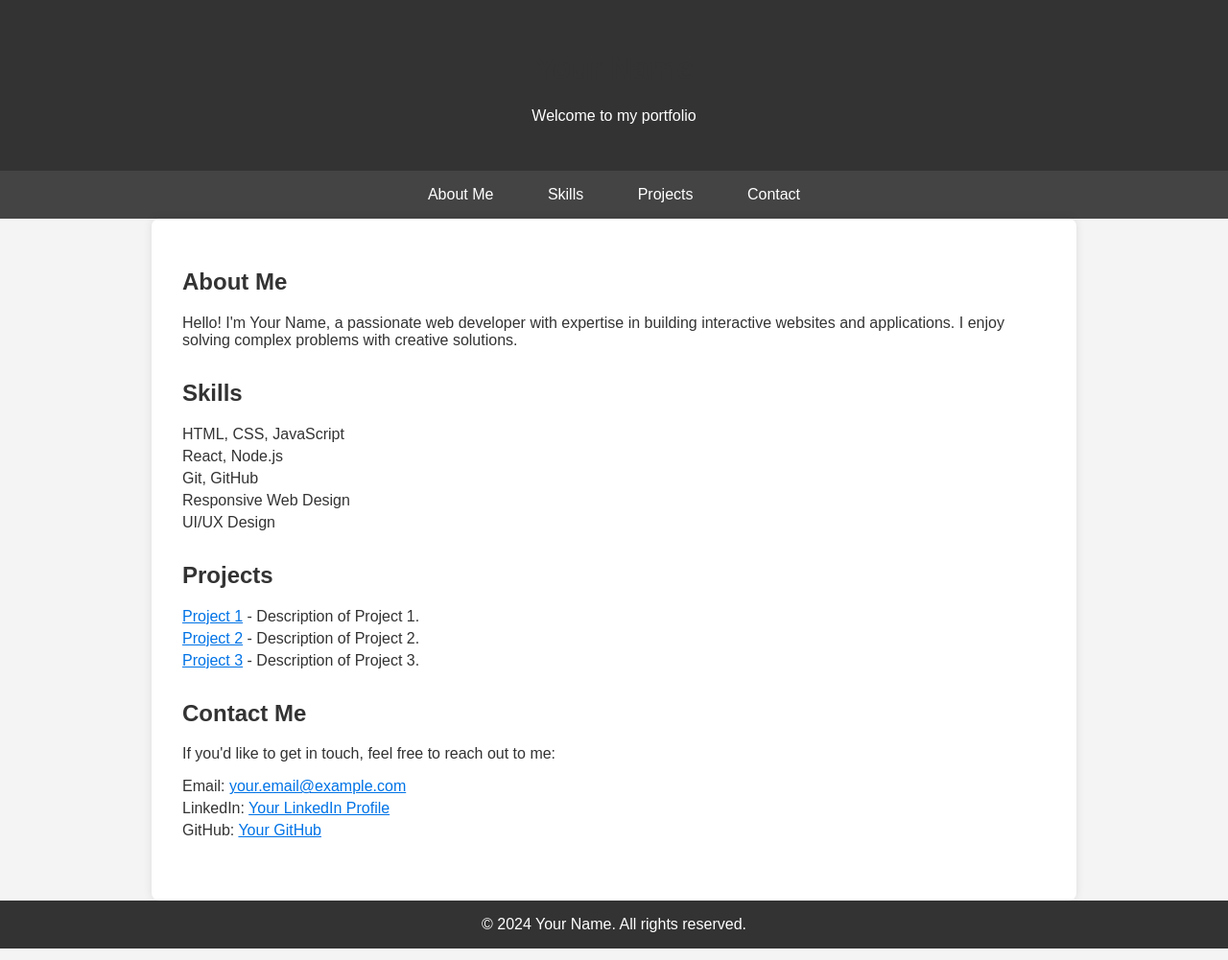
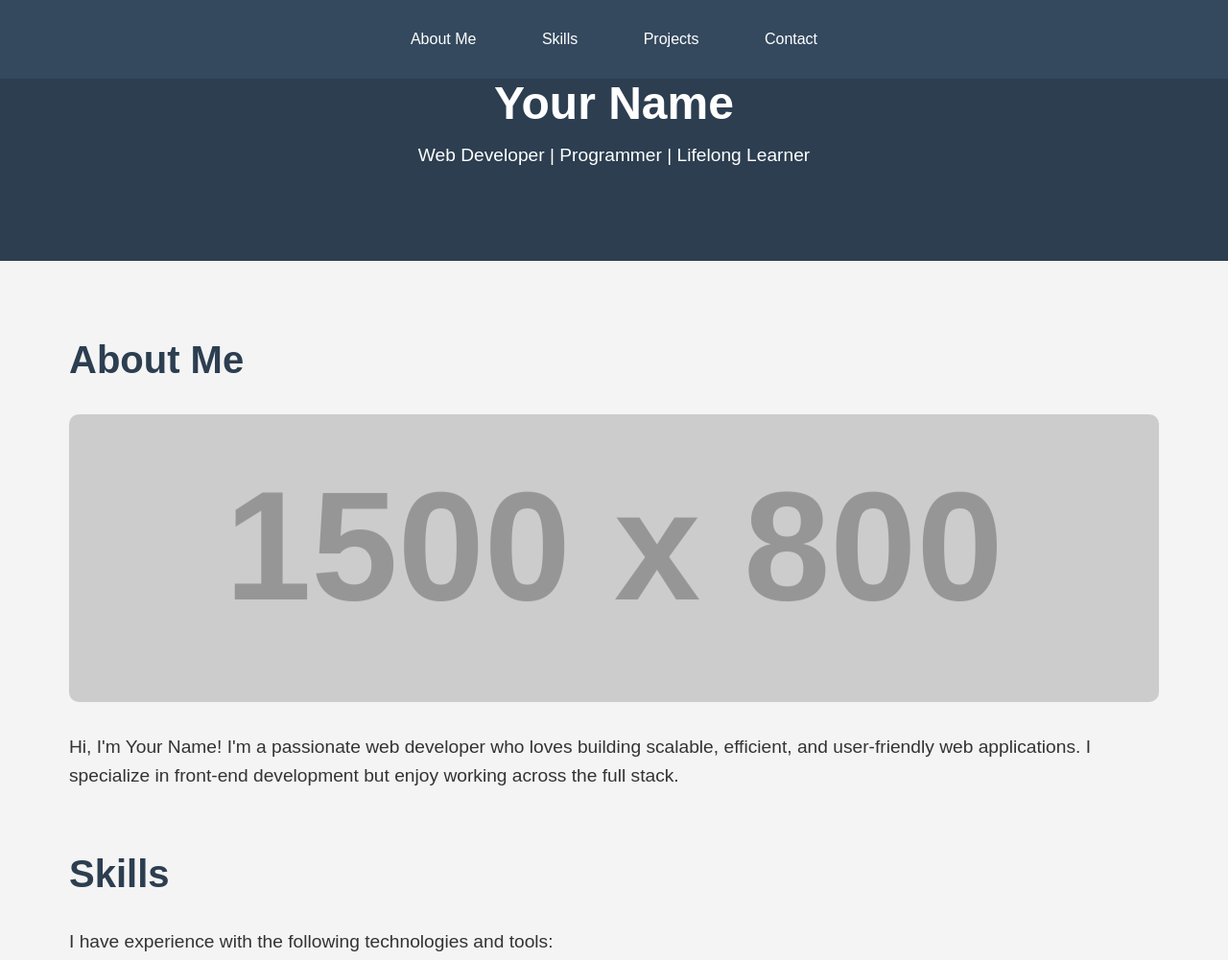
Before and after one commit to sandy0509187/sandy0509187.github.io, a plain HTML site: page index.html in a window 1280 px wide. Shown: the top 1001 px of the page at 96% size. Drawn offline with Linux system fonts and the light colour scheme; placeholder pictures from the web are drawn by us.

Commit message:
index changes

```diff
--- a/index.html
+++ b/index.html
@@ -6,92 +6,128 @@
     <title>Your Name - Portfolio</title>
     <style>
         body {
-            font-family: Arial, sans-serif;
+            font-family: 'Arial', sans-serif;
             margin: 0;
             padding: 0;
             background-color: #f4f4f4;
             color: #333;
         }
+        * {
+            box-sizing: border-box;
+        }
         header {
-            background-color: #333;
+            background-color: #2c3e50;
             color: #fff;
-            padding: 2em 0;
+            padding: 5rem 2rem;
             text-align: center;
+            font-size: 2.5rem;
+        }
+        header h1 {
+            margin: 0;
+            font-size: 3rem;
+        }
+        header p {
+            font-size: 1.2rem;
+            margin-top: 1rem;
         }
         nav {
-            background-color: #444;
+            position: fixed;
+            top: 0;
+            left: 0;
+            width: 100%;
+            background-color: #34495e;
+            padding: 1rem 0;
+            z-index: 999;
             text-align: center;
-            padding: 0.5em 0;
         }
         nav a {
             color: #fff;
             text-decoration: none;
-            padding: 0.5em 1em;
+            padding: 1rem 2rem;
             display: inline-block;
-            margin: 0 10px;
             transition: background-color 0.3s ease;
         }
         nav a:hover {
-            background-color: #555;
+            background-color: #1abc9c;
         }
         main {
-            padding: 2em;
-            max-width: 900px;
+            padding: 3rem 2rem;
+            max-width: 1200px;
             margin: 0 auto;
-            background-color: #fff;
-            border-radius: 8px;
-            box-shadow: 0 0 10px rgba(0, 0, 0, 0.1);
         }
         section {
-            margin-bottom: 2em;
+            margin-bottom: 4rem;
         }
-        h1, h2 {
-            color: #333;
+        section h2 {
+            font-size: 2.5rem;
+            color: #2c3e50;
+        }
+        section p {
+            font-size: 1.2rem;
+            line-height: 1.6;
         }
         footer {
-            background-color: #333;
+            background-color: #2c3e50;
             color: #fff;
             text-align: center;
-            padding: 1em 0;
-            position: relative;
-            width: 100%;
+            padding: 2rem 0;
+            font-size: 1rem;
         }
-        footer p {
-            margin: 0;
+        .social-links a {
+            color: #fff;
+            font-size: 1.5rem;
+            margin: 0 1rem;
+            text-decoration: none;
+            transition: color 0.3s ease;
         }
-        ul {
-            list-style-type: none;
-            padding-left: 0;
+        .social-links a:hover {
+            color: #1abc9c;
         }
-        ul li {
-            margin: 5px 0;
+        .btn {
+            background-color: #1abc9c;
+            padding: 0.8rem 2rem;
+            color: #fff;
+            text-decoration: none;
+            border-radius: 4px;
+            font-size: 1rem;
+            transition: background-color 0.3s ease;
         }
-        a {
-            color: #0073e6;
+        .btn:hover {
+            background-color: #16a085;
         }
-        a:hover {
-            text-decoration: underline;
+        .hero-image {
+            background-image: url('https://via.placeholder.com/1500x800');
+            background-size: cover;
+            background-position: center;
+            height: 300px;
+            border-radius: 10px;
+            margin-bottom: 2rem;
         }
     </style>
 </head>
 <body>
     <header>
         <h1>Your Name</h1>
-        <p>Welcome to my portfolio</p>
+        <p>Web Developer | Programmer | Lifelong Learner</p>
     </header>
+
     <nav>
         <a href="#about">About Me</a>
         <a href="#skills">Skills</a>
         <a href="#projects">Projects</a>
         <a href="#contact">Contact</a>
     </nav>
+
     <main>
         <section id="about">
             <h2>About Me</h2>
-            <p>Hello! I'm Your Name, a passionate web developer with expertise in building interactive websites and applications. I enjoy solving complex problems with creative solutions.</p>
+            <div class="hero-image"></div>
+            <p>Hi, I'm Your Name! I'm a passionate web developer who loves building scalable, efficient, and user-friendly web applications. I specialize in front-end development but enjoy working across the full stack.</p>
         </section>
+
         <section id="skills">
             <h2>Skills</h2>
+            <p>I have experience with the following technologies and tools:</p>
             <ul>
                 <li>HTML, CSS, JavaScript</li>
                 <li>React, Node.js</li>
@@ -100,26 +136,40 @@
                 <li>UI/UX Design</li>
             </ul>
         </section>
+
         <section id="projects">
             <h2>Projects</h2>
             <ul>
-                <li><a href="https://github.com/yourusername/project1" target="_blank">Project 1</a> - Description of Project 1.</li>
-                <li><a href="https://github.com/yourusername/project2" target="_blank">Project 2</a> - Description of Project 2.</li>
-                <li><a href="https://github.com/yourusername/project3" target="_blank">Project 3</a> - Description of Project 3.</li>
+                <li><a href="https://github.com/yourusername/project1" target="_blank">Project 1</a> - A brief description of Project 1.</li>
+                <li><a href="https://github.com/yourusername/project2" target="_blank">Project 2</a> - A brief description of Project 2.</li>
+                <li><a href="https://github.com/yourusername/project3" target="_blank">Project 3</a> - A brief description of Project 3.</li>
             </ul>
         </section>
+
         <section id="contact">
-            <h2>Contact Me</h2>
-            <p>If you'd like to get in touch, feel free to reach out to me:</p>
+            <h2>Contact</h2>
+            <p>If you would like to work together or get in touch, feel free to reach out to me:</p>
             <ul>
                 <li>Email: <a href="mailto:your.email@example.com">your.email@example.com</a></li>
-                <li>LinkedIn: <a href="https://www.linkedin.com/in/your-profile" target="_blank">Your LinkedIn Profile</a></li>
+                <li>LinkedIn: <a href="https://www.linkedin.com/in/your-profile" target="_blank">Your LinkedIn</a></li>
                 <li>GitHub: <a href="https://github.com/yourusername" target="_blank">Your GitHub</a></li>
             </ul>
         </section>
+
+        <div class="social-links">
+            <a href="https://twitter.com/yourusername" target="_blank">Twitter</a>
+            <a href="https://github.com/yourusername" target="_blank">GitHub</a>
+            <a href="https://www.linkedin.com/in/your-profile" target="_blank">LinkedIn</a>
+        </div>
+
+        <div style="text-align: center; margin-top: 2rem;">
+            <a href="mailto:your.email@example.com" class="btn">Get In Touch</a>
+        </div>
     </main>
+
     <footer>
         <p>&copy; 2024 Your Name. All rights reserved.</p>
     </footer>
+
 </body>
 </html>
```
